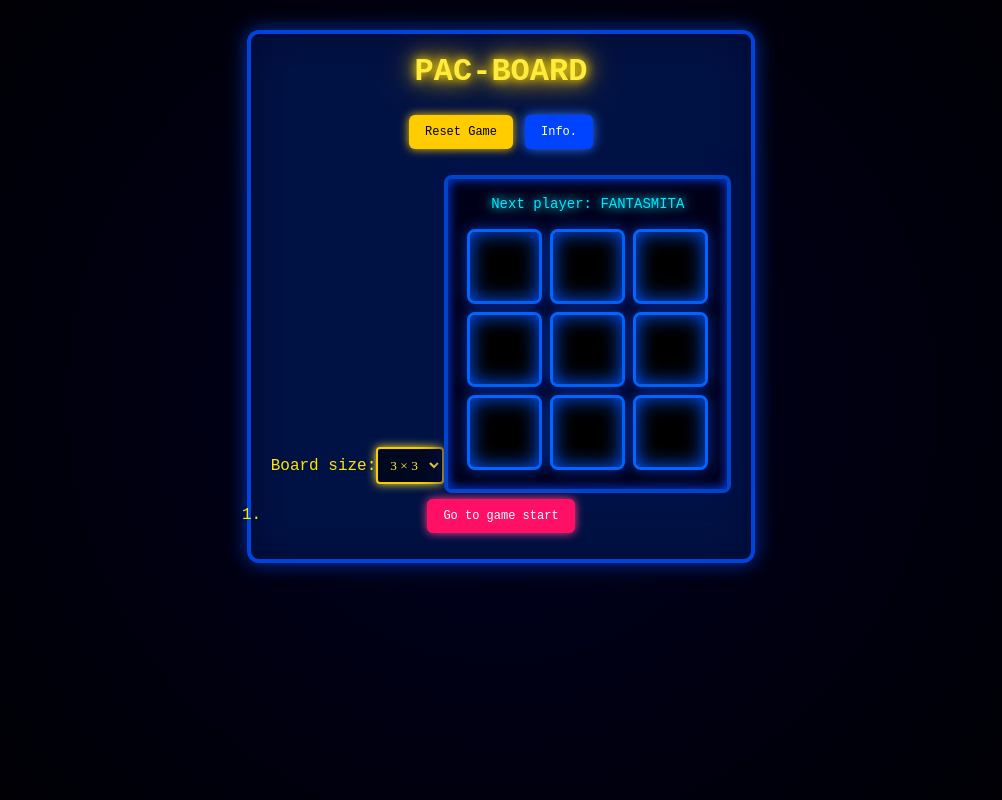
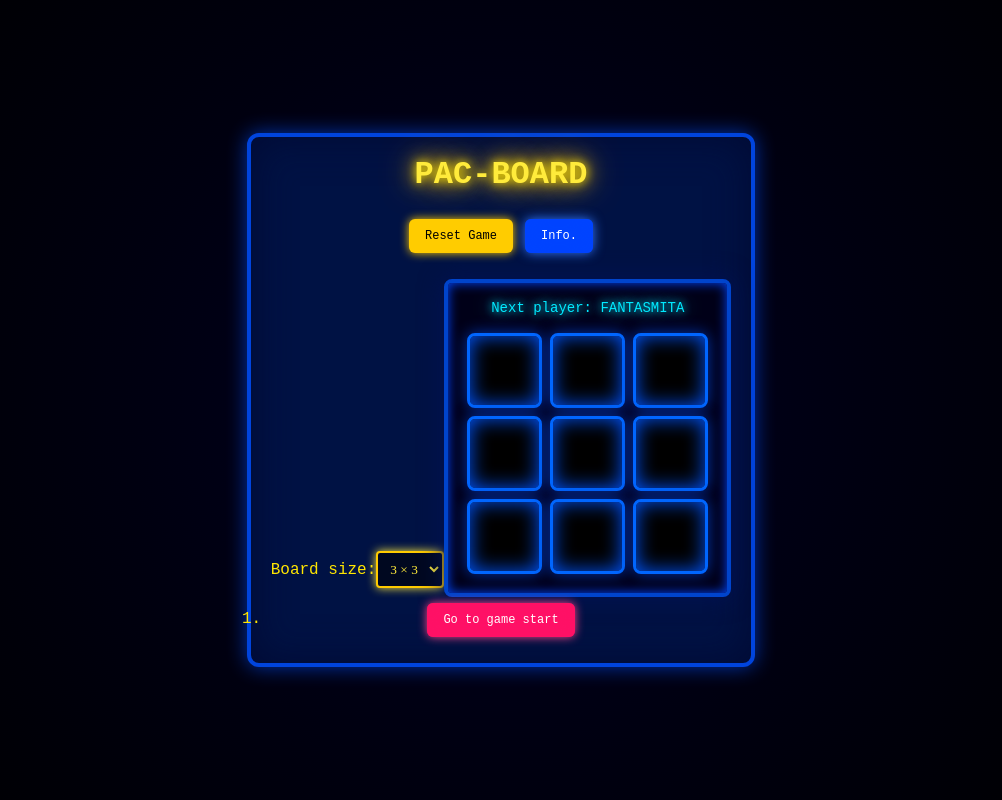
Before and after one commit to afedo-al/PacBoard, a React (Vite) app: page / in a window 1280 px wide. Shown: the whole page, without its empty margins (139-1141 px from the left). Built offline with nearby package versions, Linux system fonts and the light colour scheme.

Commit message:
feat: se arregla el scroll

```diff
--- a/src/styles.css
+++ b/src/styles.css
@@ -8,24 +8,24 @@
 /* ==== CENTRADO Y FONDO ==== */
 html, body {
   width: 100%;
-  min-height: 100vh; /* ← funciona mejor que height:100% */
+  min-height: 100vh; /* evita cortes en GitHub Pages */
 }
 
 body {
   display: flex;
   justify-content: center;
-  align-items: flex-start; /* ← evita que se corte en pantallas chicas */
-  padding: 30px 0;
+  align-items: center;     /* ← Centrado REAL */
+  padding: 40px 0;         /* evita que se pegue arriba */
 
   background: radial-gradient(circle at center, #000022, #000010, #000000);
   font-family: "Press Start 2P", monospace;
   color: #ffe600;
 
-  /* ← NO bloquear scroll */
-  overflow-x: hidden;  /* solo evitar scroll horizontal */
+  overflow-x: hidden;   /* ← Evita scroll horizontal */
+  overflow-y: auto;     /* ← MANTÉN scroll vertical */
 }
 
-/* ==== FIX PARA VITE / GITHUB PAGES ==== */
+/* ---- FIX PARA VITE/GITHUB PAGES ---- */
 #root {
   width: 100%;
   display: flex;
@@ -38,6 +38,13 @@ h1 {
   margin-bottom: 20px;
   color: #ffeb3b;
   text-shadow: 0 0 10px #ffe600, 0 0 20px #ffcc00, 0 0 35px #ffaa00;
+}
+
+/* ==== CONTENEDOR GENERAL DEL JUEGO ==== */
+.game-container {
+  width: 100%;
+  display: flex;
+  justify-content: center;
 }
 
 /* ==== CONTENEDOR DEL JUEGO ==== */
@@ -151,7 +158,7 @@ select {
   text-shadow: 0 0 8px #00eaff, 0 0 18px #009dcc;
 }
 
-/* GANADOR Y EMPATE */
+/* MENSAJES */
 .winner-message,
 .draw-message {
   margin-top: 20px;
```
